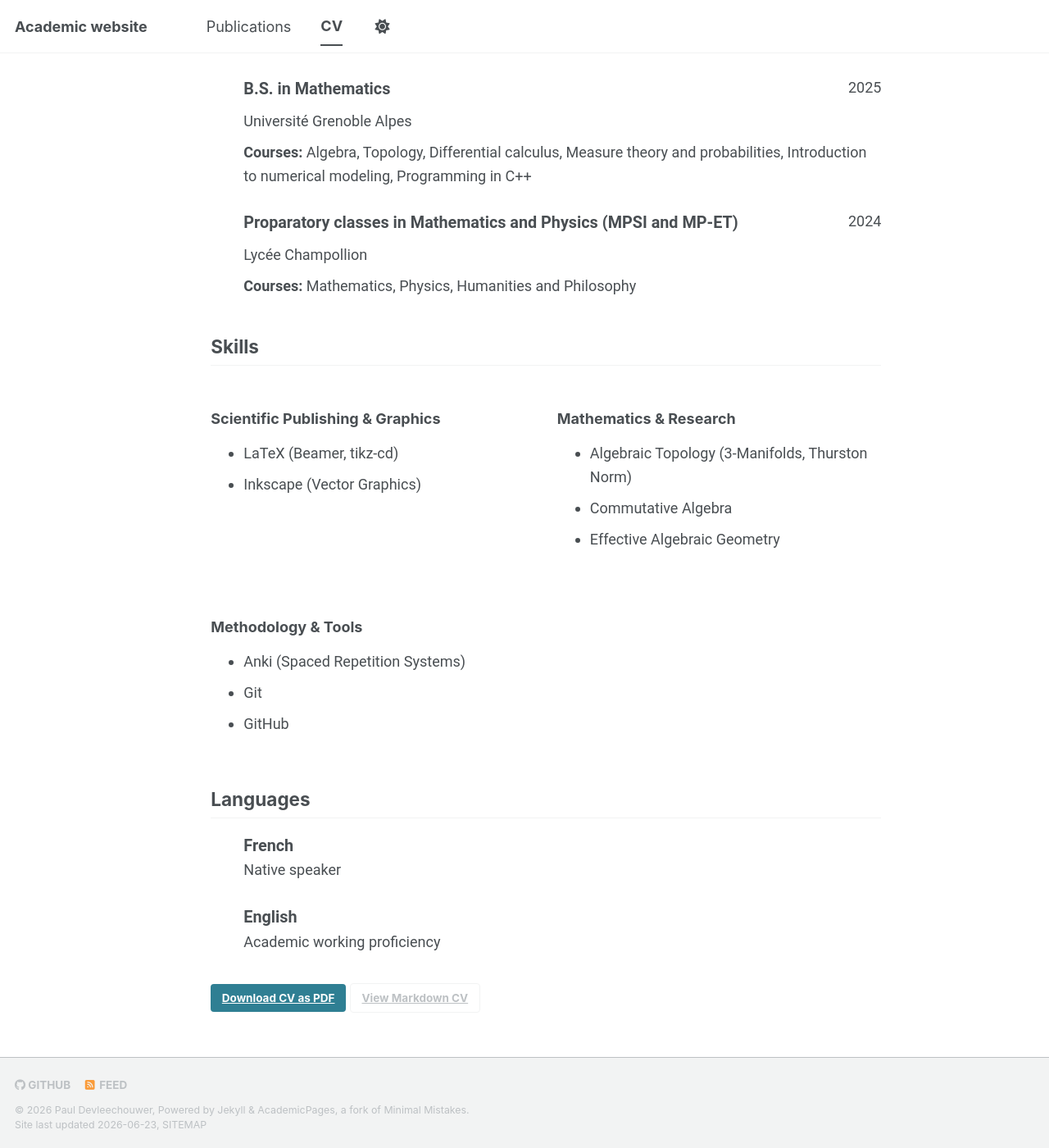
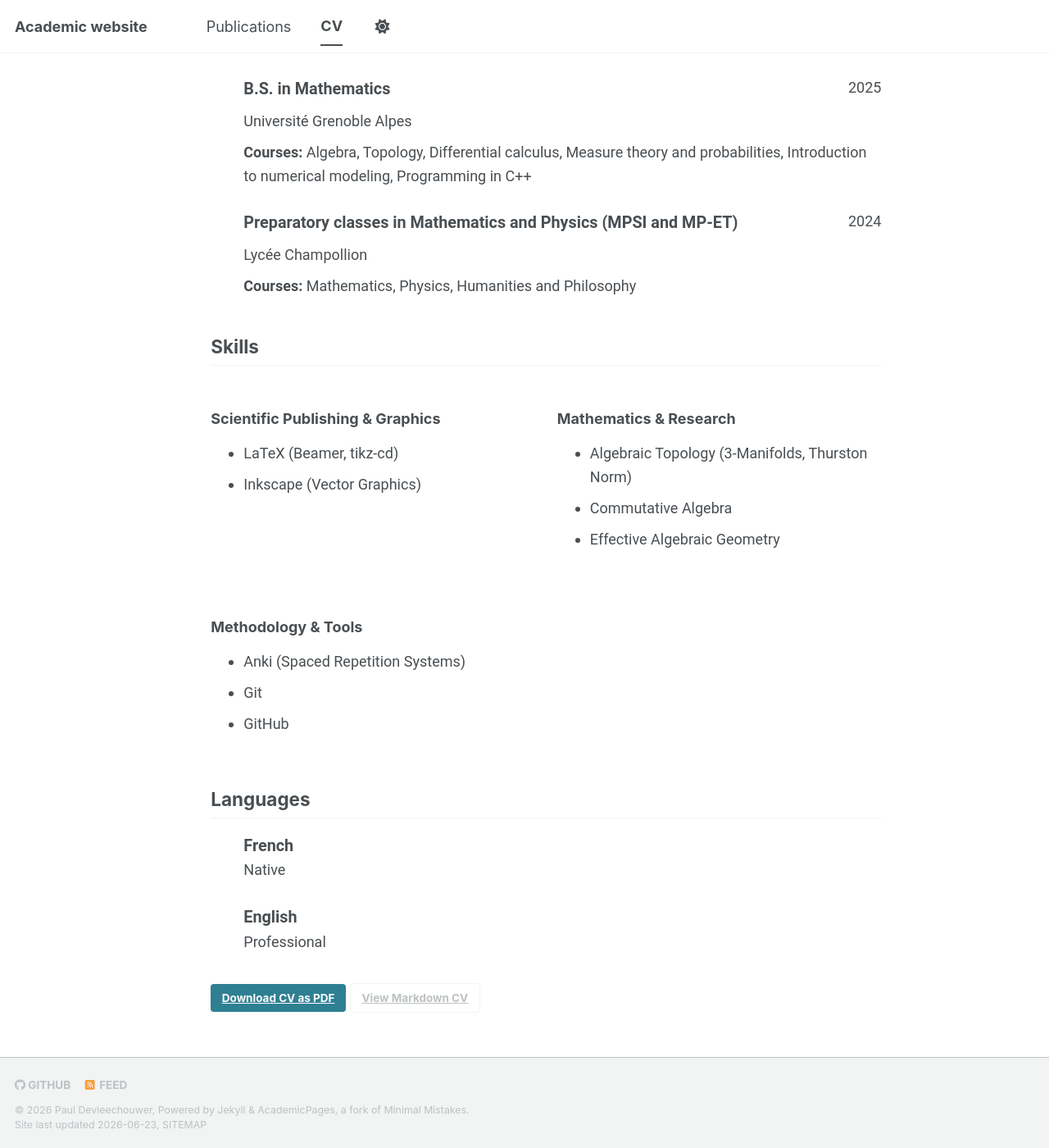
Before and after one commit to PaulDevleeschouwer/pauldevleeschouwer.github.io, a Jekyll site: the page built from _pages/cv-json.md, in a window 1280 px wide and 1400 px high, scrolled down 715 px. Shown: the whole window at 82% size. Built offline with Jekyll 4.4.1, drawn with Linux system fonts in a browser that asks for light colours; a style sheet for code colours, icons or effects is not loaded.

Commit message:
Update education and language fluency details

```diff
--- a/_data/cv.json
+++ b/_data/cv.json
@@ -24,7 +24,7 @@
     {
       "institution": "Sorbonne University",
       "area": "M.S. in Mathematics",
-      "studyType": "",
+      "studyType": "Master",
       "startDate": "2025",
       "endDate": "2026",
       "gpa": null,
@@ -42,7 +42,7 @@
     {
       "institution": "Université Grenoble Alpes",
       "area": "B.S. in Mathematics",
-      "studyType": "",
+      "studyType": "Bachelor",
       "startDate": "2024",
       "endDate": "2025",
       "gpa": null,
@@ -57,8 +57,8 @@
     },
     {
       "institution": "Lycée Champollion",
-      "area": "Proparatory classes in Mathematics and Physics (MPSI and MP-ET)",
-      "studyType": "",
+      "area": "Preparatory classes in Mathematics and Physics (MPSI and MP-ET)",
+      "studyType": "CPGE",
       "startDate": "2022",
       "endDate": "2024",
       "gpa": null,
@@ -80,7 +80,7 @@
     },
     {
       "name": "Mathematics & Research",
-      "level": "Enthusiast",
+      "level": "Advanced",
       "keywords": [
         "Algebraic Topology (3-Manifolds, Thurston Norm)",
         "Commutative Algebra",
@@ -100,11 +100,11 @@
   "languages": [
     {
       "language": "French",
-      "fluency": "Native speaker"
+      "fluency": "Native"
     },
     {
       "language": "English",
-      "fluency": "Academic working proficiency"
+      "fluency": "Professional"
     }
   ]
 }
```
